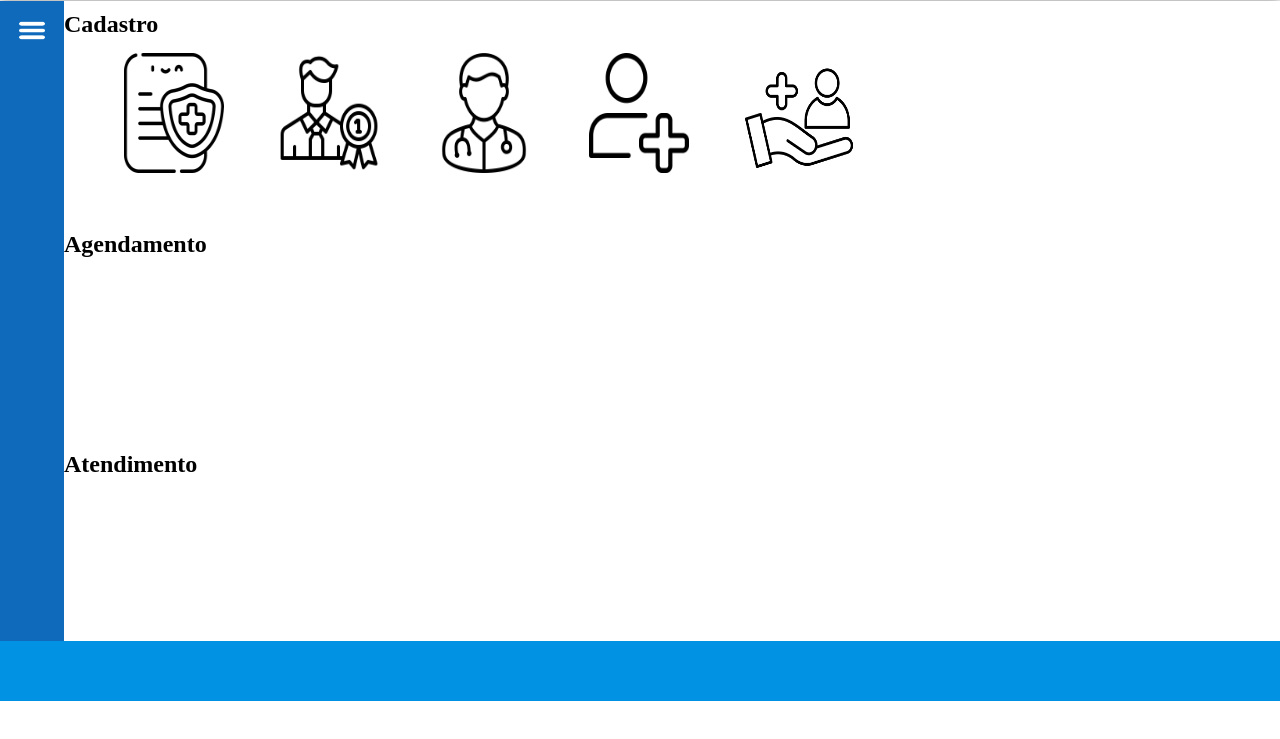
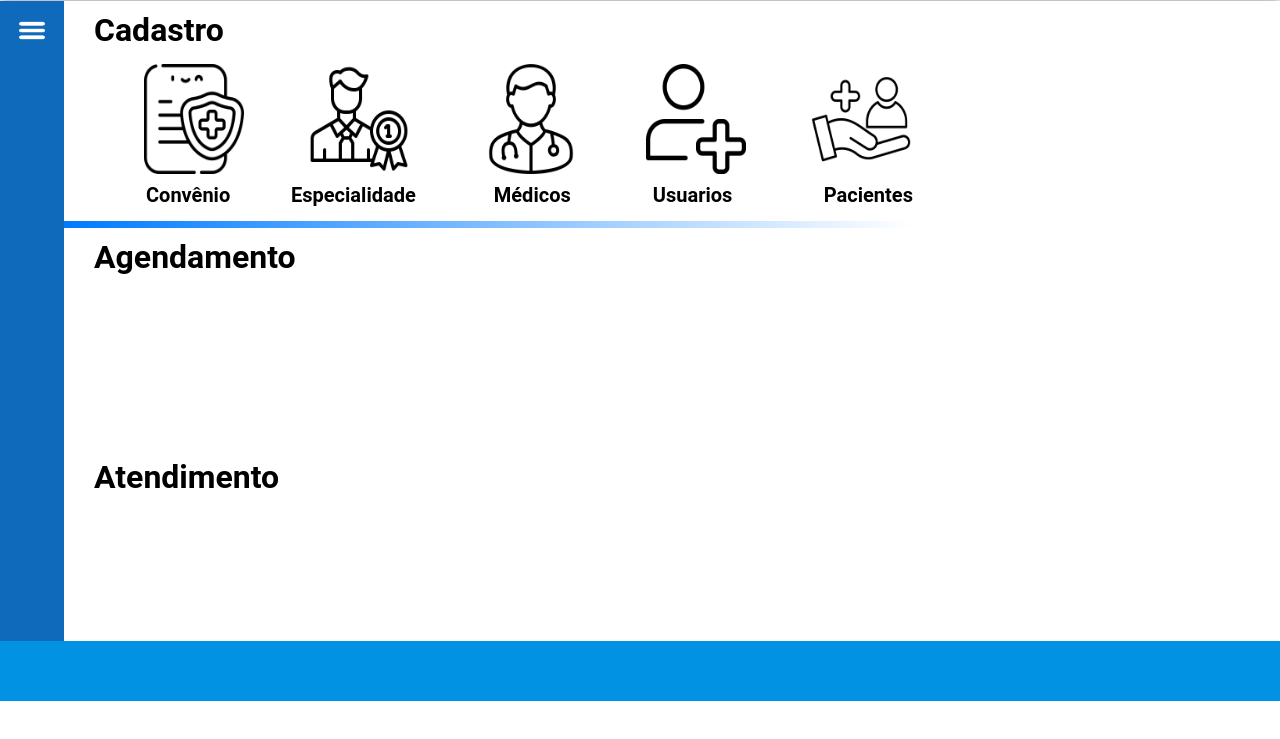
Before and after one commit to vitoraugustobarcelospovoa/Front-clinica-medica, a plain HTML site: page home.html in a window 1280 px wide. Shown: the part 53-792 px from the top of the page. Drawn offline with Linux system fonts and the light colour scheme.

Commit message:
home.html e home.css
31/10

```diff
--- a/CSS/home.css
+++ b/CSS/home.css
@@ -118,34 +118,79 @@ body {
 }
 
 .convenio-img {
-    height: 120px;
+    height: 110px;
     width: 100px;
-    margin-left: 60px;
+    margin-left: 80px;
 }
 
-.especialidade-img {
-    height: 120px;
+.img {
+    height: 110px;
     width: 100px;
-    margin-left: 55px;
-}
-.medicos-img {
-    height: 120px;
-    width: 100px;
-    margin-left: 55px;
-}
-.usuarios-img {
-    height: 120px;
-    width: 100px;
-    margin-left: 55px;
-}
-.paciente-img {
-    height: 130px;
-    width: 110px;
-    margin-left: 55px;
+    margin-left: 65px;
 }
 
 .cadastro-conteudo-titulo {
     margin: 0px;
     padding: 0px;
     padding-bottom: 15px;
+    margin-left: 30px;
+    font-size: 32px;
+    font-family: 'Roboto', sans-serif;
+    font-style: bold;
 }
+
+.convenio {
+    margin: 0px;
+    padding: 0px;
+    margin-top: 5px;
+    margin-left: 82px;
+    font-size: 20px;
+    font-family: 'Roboto', sans-serif;
+    font-weight: bold;
+
+}
+
+.especialidade {
+    margin: 0px;
+    padding: 0px;
+    margin-top: 5px;
+    margin-left: 47px;
+    font-size: 20px;
+    font-family: 'Roboto', sans-serif;
+    font-weight: bold;
+}
+
+.medicos {
+    margin: 0px;
+    padding: 0px;
+    margin-top: 5px;
+    margin-left: 78px;
+    font-size: 20px;
+    font-family: 'Roboto', sans-serif;
+    font-weight: bold;
+}
+
+.usuarios {
+    margin: 0px;
+    padding: 0px;
+    margin-top: 5px;
+    margin-left: 72px;
+    font-size: 20px;
+    font-family: 'Roboto', sans-serif;
+    font-weight: bold;
+}
+
+.pacientes {
+    margin: 0px;
+    padding: 0px;
+    margin-top: 5px;
+    margin-left: 78px;
+    font-size: 20px;
+    font-family: 'Roboto', sans-serif;
+    font-weight: bold;
+}
+
+.degrade-azul-branco {
+    height: 7px;
+    background-image: linear-gradient(to right, #007bff, #ffffff);
+  }
--- a/home.html
+++ b/home.html
@@ -36,25 +36,32 @@
                 <div class="cadastro-conteudo-div">
                     <div>
                         <img src="CSS/IMG/icon-convenio.png" class="convenio-img" alt="convenio">
+                        <p class="convenio">Convênio</p>
                     </div>
 
                     <div>
-                        <img src="CSS/IMG/icon-especialidade.png" class="especialidade-img" alt="especialidade">
+                        <img src="CSS/IMG/icon-especialidade.png" class="img" alt="especialidade">
+                        <p class="especialidade">Especialidade</p>
                     </div>
 
                     <div>
-                        <img src="CSS/IMG/icon-medicos.png" class="medicos-img" alt="medicos">
+                        <img src="CSS/IMG/icon-medicos.png" class="img" alt="medicos">
+                        <p class="medicos">Médicos</p>
                     </div>
 
                     <div>
-                        <img src="CSS/IMG/icon-usuarios.png" class="usuarios-img" alt="usuarios">
+                        <img src="CSS/IMG/icon-usuarios.png" class="img" alt="usuarios">
+                        <p class="usuarios">Usuarios</p>
                     </div>
 
                     <div>
-                        <img src="CSS/IMG/icon-paciente.png" class="paciente-img" alt="paciente">
+                        <img src="CSS/IMG/icon-paciente.png" class="img" alt="paciente">
+                        <p class="pacientes">Pacientes</p>
                     </div>
                 </div>
             </div>
+
+            <div class="degrade-azul-branco"></div>
 
             <div class="agendamento-conteudo">
                 <h2 class="cadastro-conteudo-titulo">Agendamento</h2>
```
